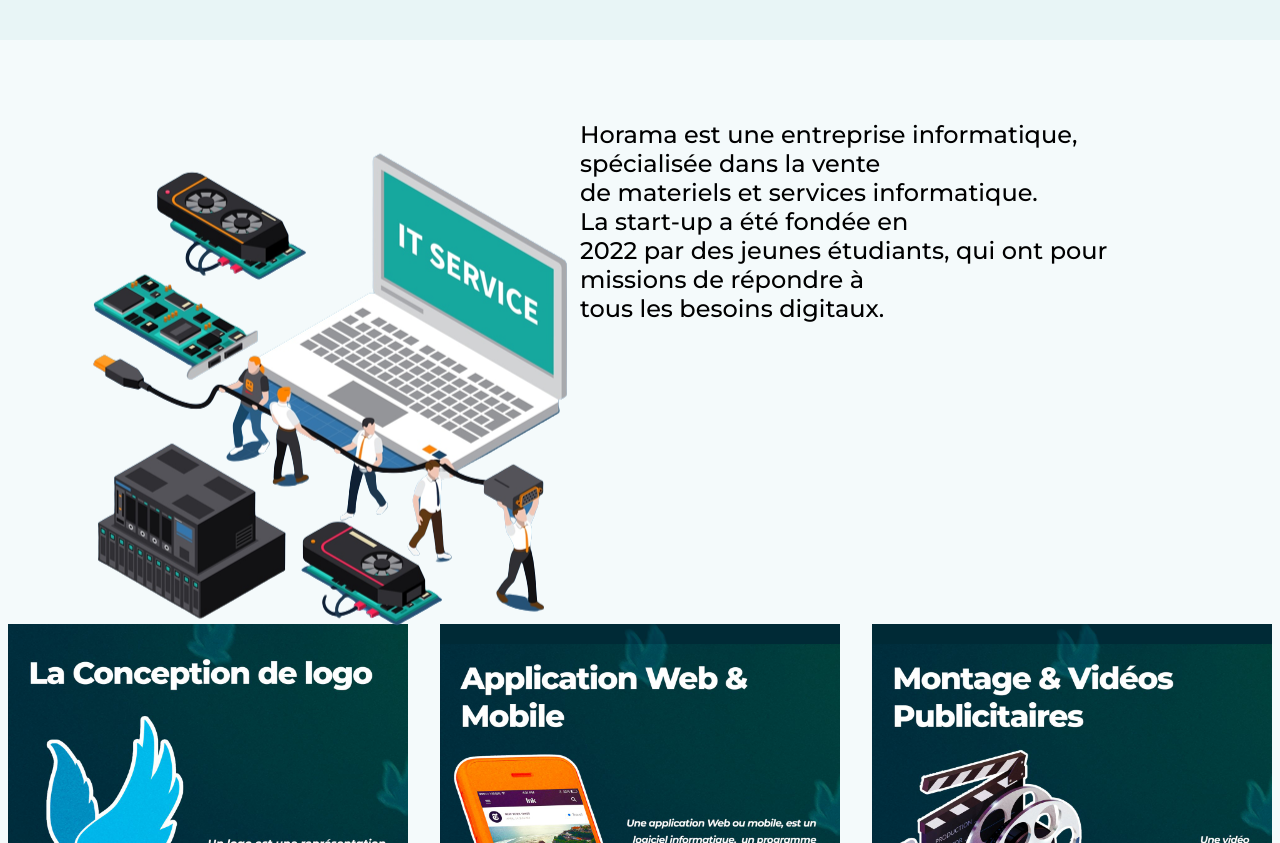
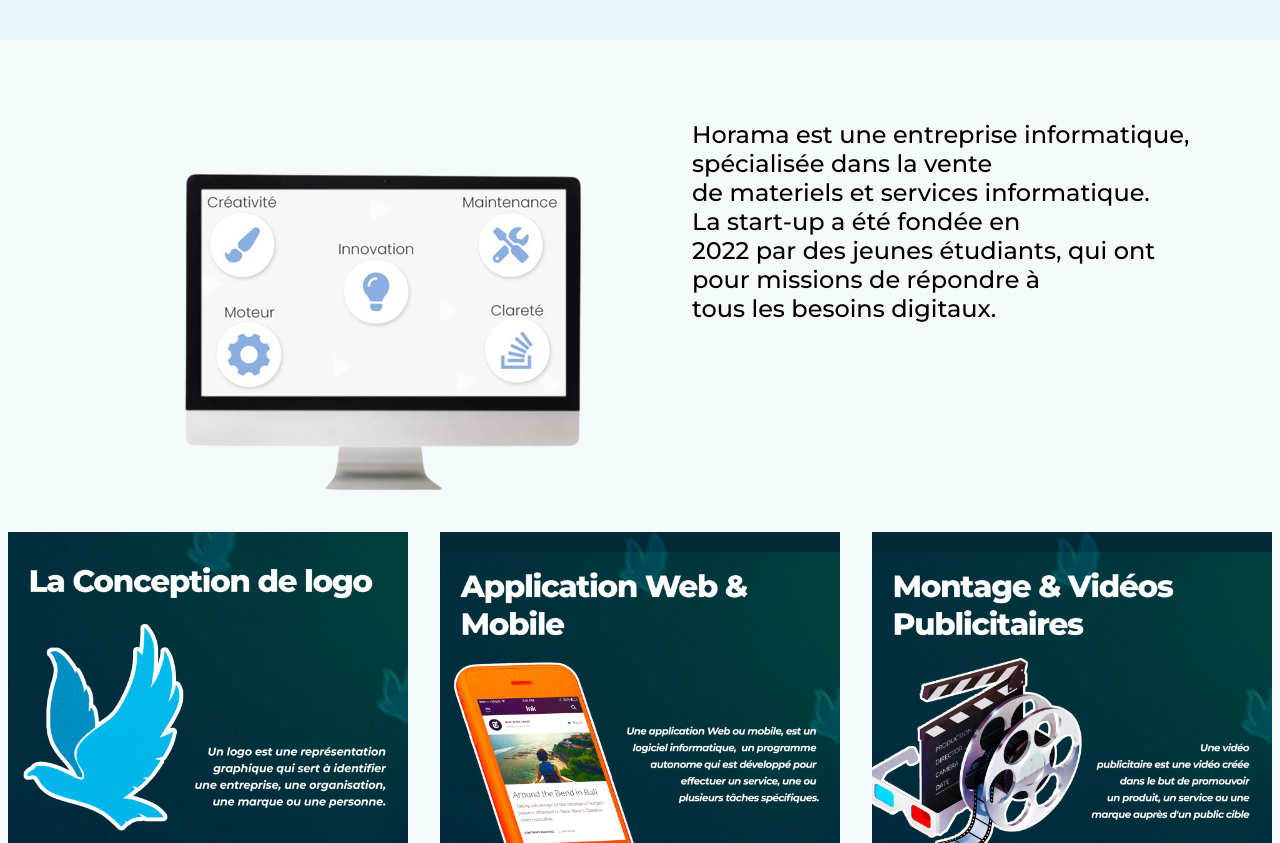
Before and after one commit to BioKobena/Horama, a plain HTML site: page index.html in a window 1280 px wide. Shown: the part 760-1603 px from the top of the page. Drawn offline with nearby package versions, Linux system fonts and the light colour scheme.

Commit message:
Update things page

```diff
--- a/index.html
+++ b/index.html
@@ -148,8 +148,7 @@
         <div class="first">
           <div class="sideAboutLeft">
             <img
-              class="aboutHorama"
-              src="./assets/about.png"
+              src="./assets/about_horama.png"
               alt="About Picture"
             />
           </div>
```
Also changed, not shown: assets/about_horama.png (added).
